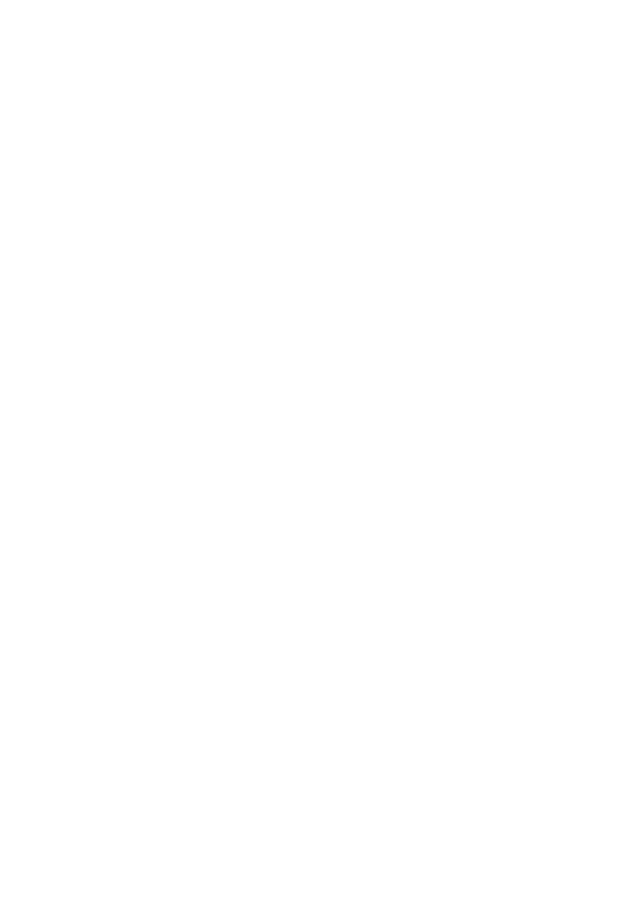
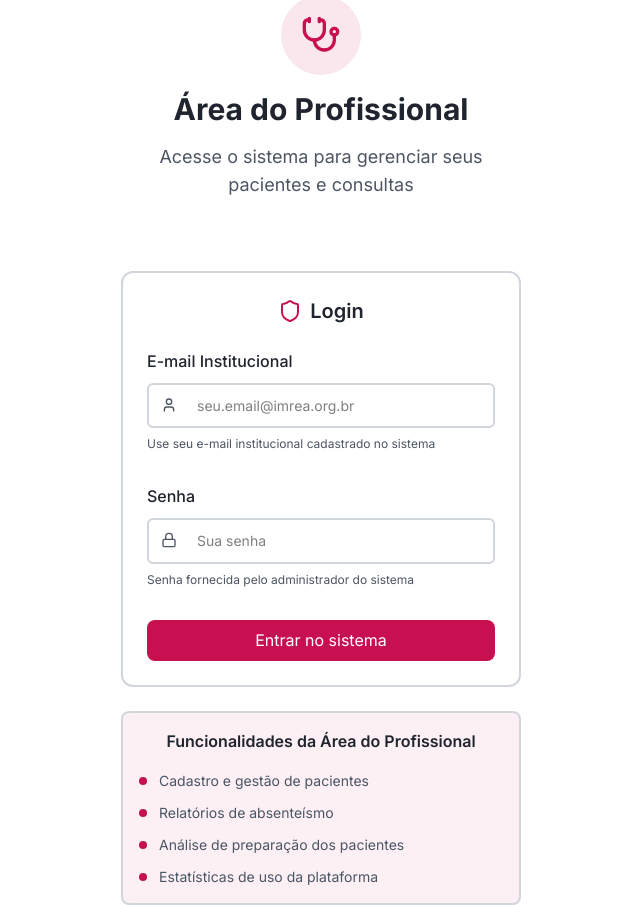
Before and after one commit to FIAP-AURAMED/auramed-sem2-front, a React (Vite) app: page /login-profissional in a window 1280 px wide. Shown: the part 147-1052 px from the top of the page, without its empty margins (319-959 px from the left). Before the commit the page ends 800 px from the top, so only its background shows below. Built offline with nearby package versions, Linux system fonts and the light colour scheme.

Commit message:
Estruturada e estilizada pág Login do Profissional

```diff
--- a/src/routes/LoginProfissional/index.tsx
+++ b/src/routes/LoginProfissional/index.tsx
@@ -1,10 +1,78 @@
+import { Lock, Shield, Stethoscope, User } from "lucide-react";
 
 
 export default function LoginProfissional() {
 
-    return(
-        <div>
+    return (
+        <div className="flex flex-col gap-6">
+            <section className="my-12 mx-4 flex flex-col items-center justify-center gap-4 text-center">
+                <div className="w-20 h-20 rounded-full flex items-center justify-center mx-auto bg-primary-600/10">
+                    <Stethoscope className="w-10 h-10 text-primary-600" />
+                </div>
 
+                <h1 className="text-3xl font-bold text-tx-primary ">Área do Profissional</h1>
+                <p className="text-lg text-tx-secondary max-w-sm mx-auto">Acesse o sistema para gerenciar seus pacientes e consultas</p>
+            </section>
+
+            <section className="flex flex-col w-[80%] max-w-100 m-auto border-gray-300 border-2 p-6 gap-6 rounded-xl ">
+                <div className="flex items-center justify-center gap-2">
+                    <Shield className="w-6 h-6 text-primary-600" />
+                    <h2 className="text-xl font-semibold text-tx-primary ">Login</h2>
+                </div>
+
+                <form action="#" className="flex flex-col gap-8">
+                    <div className="flex flex-col gap-2">
+                        <label htmlFor="email" className="text-md font-medium text-tx-primary">E-mail Institucional</label>
+
+                        <div className="relative border-gray-300 border-2 rounded-md p-2 ">
+                            <User className="absolute left-3 top-3 h-4 w-4 text-tx-secondary" />
+                            <input id="email" type="email" placeholder="seu.email@imrea.org.br" className="pl-10 text-sm w-full focus-visible:outline-none focus-visible:ring-2 focus-visible:ring-primary-600 focus-visible:ring-offset-8 disabled:cursor-not-allowed disabled:opacity-50 rounded-xs" />
+                        </div>
+                        <p className="text-xs text-tx-secondary">
+                            Use seu e-mail institucional cadastrado no sistema
+                        </p>
+                    </div>
+
+                    <div className="flex flex-col gap-2">
+                        <label htmlFor="password" className="text-md font-medium text-tx-primary">Senha</label>
+
+                        <div className="relative border-gray-300 border-2 rounded-md p-2 ">
+                            <Lock className="absolute left-3 top-3 h-4 w-4 text-tx-secondary" />
+                            <input id="password" type="password" placeholder="Sua senha" className="pl-10 w-full focus-visible:outline-none focus-visible:ring-2 focus-visible:ring-primary-600 focus-visible:ring-offset-8 disabled:cursor-not-allowed disabled:opacity-50 rounded-xs text-sm" />
+                        </div>
+                        <p className="text-xs text-tx-secondary">
+                            Senha fornecida pelo administrador do sistema
+                        </p>
+                    </div>
+
+                    <button type="submit" className="bg-primary-600 text-white p-2 w-full rounded-lg hover:bg-primary-700">Entrar no sistema</button>
+                </form>
+
+            </section>
+
+            <section className="w-[80%] max-w-100 m-auto border-gray-300 border-2 bg-primary-400/10 p-4 rounded-lg">
+                <h3 className="font-semibold text-tx-primary text-center mb-4">
+                    Funcionalidades da Área do Profissional
+                </h3>
+                <div className="grid grid-cols-1 gap-3 text-sm">
+                    <div className="flex items-center gap-3">
+                        <div className="w-2 h-2 bg-primary-600 rounded-full"></div>
+                        <span className="text-gray-600">Cadastro e gestão de pacientes</span>
+                    </div>
+                    <div className="flex items-center gap-3">
+                        <div className="w-2 h-2 bg-primary-600 rounded-full"></div>
+                        <span className="text-gray-600">Relatórios de absenteísmo</span>
+                    </div>
+                    <div className="flex items-center gap-3">
+                        <div className="w-2 h-2 bg-primary-600 rounded-full"></div>
+                        <span className="text-gray-600">Análise de preparação dos pacientes</span>
+                    </div>
+                    <div className="flex items-center gap-3">
+                        <div className="w-2 h-2 bg-primary-600 rounded-full"></div>
+                        <span className="text-gray-600">Estatísticas de uso da plataforma</span>
+                    </div>
+                </div>
+            </section>
         </div>
     )
 }
```
